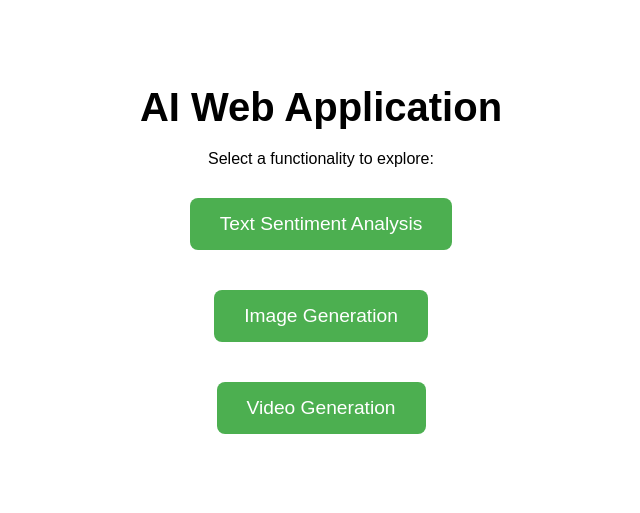
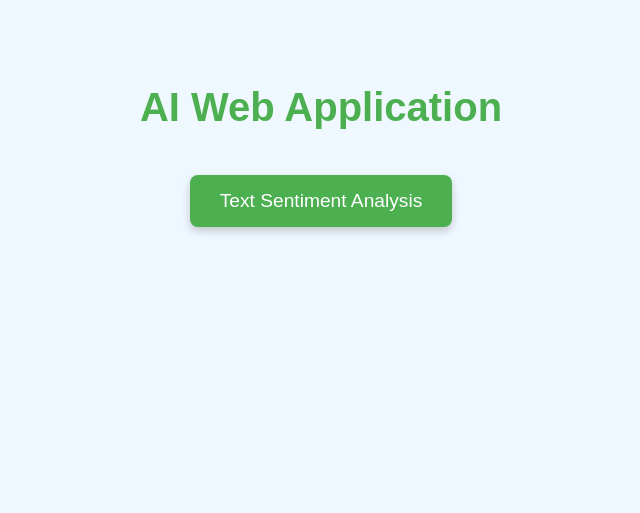
Before and after one commit to QGBSA/BC3415_Homework3, a Flask app: page / in a window 1280 px wide. Shown: the top 513 px of the page, without its empty margins (319-959 px from the left). Run offline with Flask 3, Linux system fonts and the light colour scheme.

Commit message:
Update index.html

```diff
--- a/templates/index.html
+++ b/templates/index.html
@@ -1,4 +1,3 @@
-<!-- index.html -->
 <!DOCTYPE html>
 <html lang="en">
 <head>
@@ -8,43 +7,41 @@
     <style>
         body {
             font-family: Arial, sans-serif;
+            background-color: #f0f8ff;
+            color: #333;
             text-align: center;
             padding: 50px;
         }
         h1 {
             font-size: 2.5em;
-            margin-bottom: 20px;
-        }
-        .button-container {
-            margin: 20px;
+            color: #4CAF50;
+            margin-bottom: 30px;
         }
         .button {
             padding: 15px 30px;
             font-size: 1.2em;
-            margin: 10px;
+            margin: 15px;
             cursor: pointer;
             border-radius: 8px;
             background-color: #4CAF50;
             color: white;
             border: none;
+            transition: background-color 0.3s ease, transform 0.3s ease;
+            box-shadow: 0 4px 8px rgba(0, 0, 0, 0.2);
         }
         .button:hover {
             background-color: #45a049;
+            transform: translateY(-2px);
+            box-shadow: 0 6px 12px rgba(0, 0, 0, 0.3);
+        }
+        .button:active {
+            background-color: #3e8e41;
+            transform: translateY(0);
         }
     </style>
 </head>
 <body>
     <h1>AI Web Application</h1>
-    <p>Select a functionality to explore:</p>
-
-    <div class="button-container">
-        <a href="/sentiment"><button class="button">Text Sentiment Analysis</button></a>
-    </div>
-    <div class="button-container">
-        <a href="/generate_image"><button class="button">Image Generation</button></a>
-    </div>
-    <div class="button-container">
-        <a href="/generate_video"><button class="button">Video Generation</button></a>
-    </div>
+    <a href="/sentiment"><button class="button">Text Sentiment Analysis</button></a>
 </body>
 </html>
```
